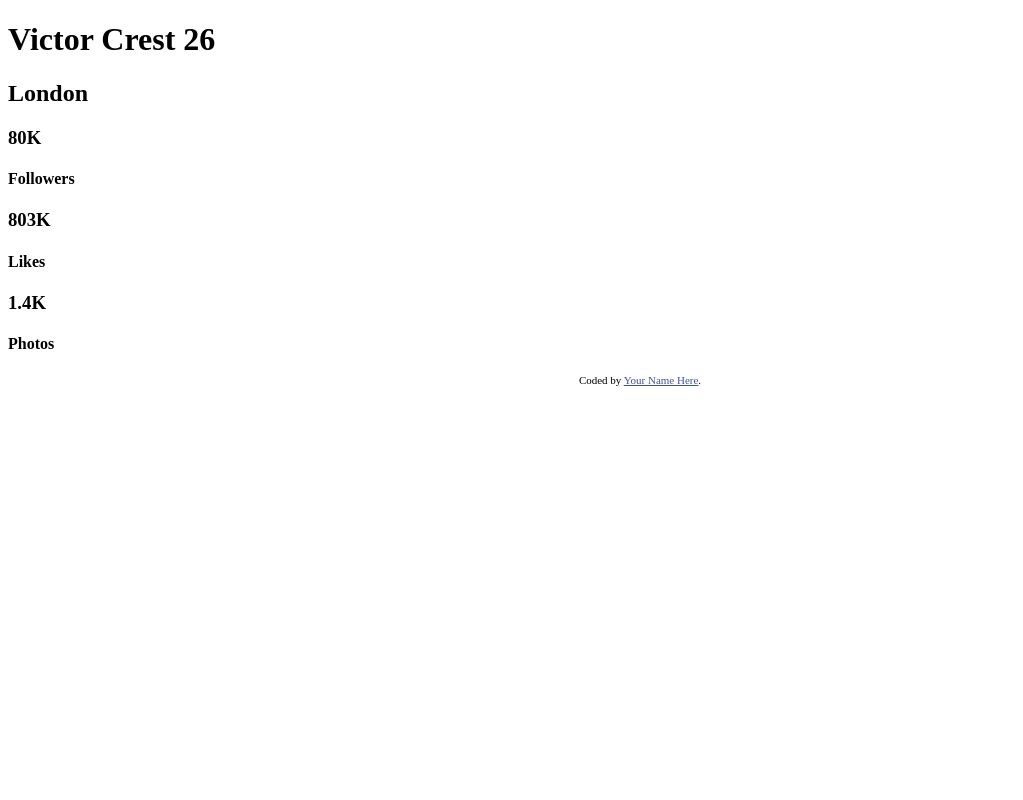
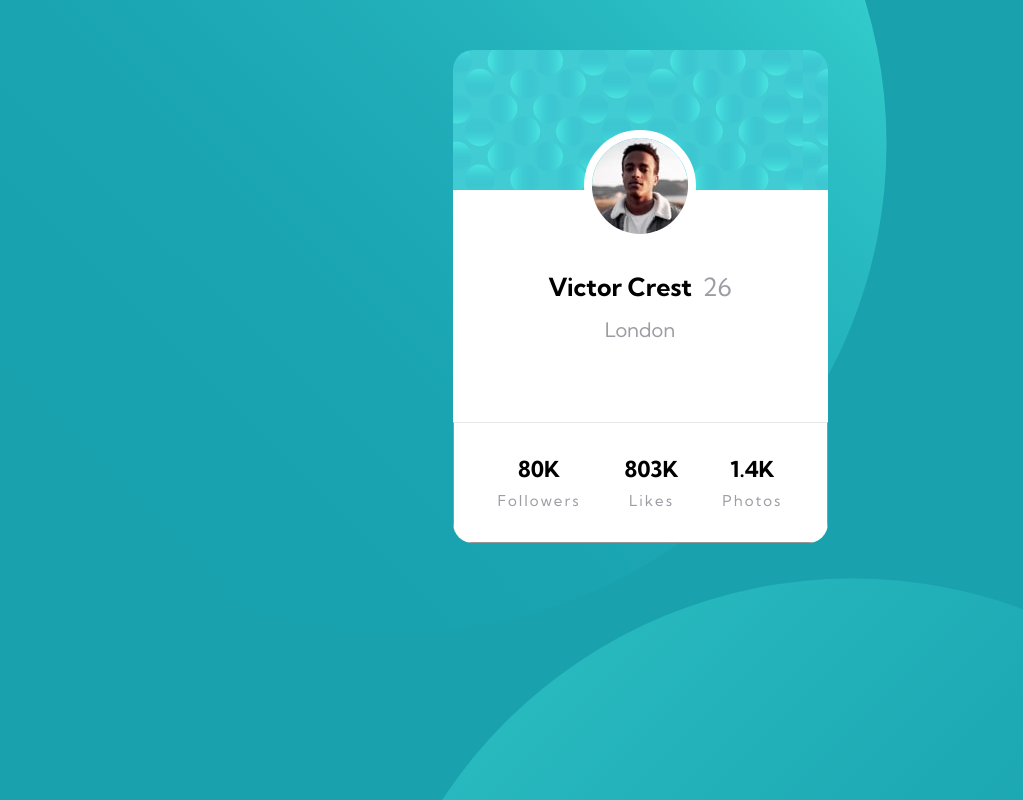
Before and after one commit to victordanielgithub/profile_card_component, a plain HTML site: page index.html in a window 1280 px wide. Shown: the whole page, without its empty margins (0-1023 px from the left). Drawn offline with Linux system fonts and the light colour scheme.

Commit message:
casi terminado

```diff
--- /dev/null
+++ b/css/index.css
@@ -0,0 +1,83 @@
+/* VARIABLES */
+:root {
+	--dark-cyan: hsl(185, 75%, 39%);
+	--very-dark-desaturated-blue: hsl(229, 23%, 23%);
+	--dark-grayish-blue: hsl(227, 10%, 46%);
+	--dark-gray: hsl(0, 0%, 59%);
+}
+
+* {
+	/* border: solid 1px #000; (tipoDeBorde, ancho, color) */
+}
+
+.cuerpo {
+	background-color: var(--dark-cyan);
+	background-image: url('../images/bg-pattern-top.svg'),
+		url('../images/bg-pattern-bottom.svg');
+	background-repeat: no-repeat;
+	background-position: left -30% top 90%, right -20% bottom 250%;
+	margin: 0;
+	padding: 50px;
+	font-family: 'Kumbh Sans', sans-serif;
+	display: flex;
+	justify-content: center;
+}
+
+h1 {
+	color: var(very-dark-desaturated-blue);
+	margin: 0;
+	font-size: 25px;
+	margin-top: 25px;
+}
+
+h1 span {
+	color: #9d9ca3;
+	font-weight: 400;
+	margin-left: 5px;
+}
+
+h2 {
+	color: #9d9ca3;
+	font-weight: 400;
+	font-size: 20px;
+	margin-top: 15px;
+	margin-bottom: 80px;
+}
+
+.card {
+	border-radius: 20px;
+	overflow: hidden; /*para que el contenido del card no se salga... desvordamiento... se oculta */
+	background: white url('../images/bg-pattern-card.svg') repeat-x;
+	/* background-repeat: repeat no-repeat; */
+	text-align: center; /* todo lo que hay dentro del card se centra */
+	padding-top: 80px;
+	max-width: 375px;
+	flex-shrink: 0;
+	flex-grow: 1; /* propiedad de agrandamiento total, a esto le detiene max-width */
+}
+
+.image {
+	border-radius: 50%;
+	border: 8px solid white;
+}
+
+.social {
+	display: flex; /* flex:todo en linea pero se puede distribuir / inline: todo en linea */
+	justify-content: space-evenly; /*center:todo_al_medio, space-beetween: divide el espacio para todos, space-evenly: centra todo*/
+	border: 1px solid var(--dark-gray);
+	border-top: 1px solid #e8e8e8;
+	padding: 10px 0;
+}
+
+h3 {
+	font-size: 22px;
+}
+
+.social h3 span {
+	margin-top: 8px;
+	display: block; /* por defecto biene en linea pero ahora cambia a bloque */
+	color: #9d9ca3;
+	font-weight: 400;
+	font-size: 15px;
+	letter-spacing: 2px;
+}
--- a/index.html
+++ b/index.html
@@ -15,7 +15,7 @@
 		<title>Profile card component</title>
 
 		<!-- Feel free to remove these styles or customise in your own stylesheet 👍 -->
-		<style>
+		<!-- <style>
 			.attribution {
 				font-size: 11px;
 				text-align: center;
@@ -23,20 +23,41 @@
 			.attribution a {
 				color: hsl(228, 45%, 44%);
 			}
-		</style>
+		</style> -->
+		<link rel="stylesheet" href="css/index.css" />
+		<link rel="preconnect" href="https://fonts.gstatic.com" />
+		<link
+			href="https://fonts.googleapis.com/css2?family=Kumbh+Sans:wght@400;700&display=swap"
+			rel="stylesheet"
+		/>
 	</head>
-	<body>
-		<h1>Victor Crest <span>26</span></h1>
-		<h2>London</h2>
+	<body class="cuerpo">
+		<main class="card">
+			<img
+				class="image"
+				id="image_victor"
+				src="./images/image-victor.jpg"
+				alt=""
+			/>
+			<h1>Victor Crest <span>26</span></h1>
+			<h2>London</h2>
 
-		<h3>80K</h3>
-		<h4>Followers</h4>
+			<div class="div social">
+				<h3>
+					80K
+					<span>Followers</span>
+				</h3>
 
-		<h3>803K</h3>
-		<h4>Likes</h4>
+				<h3>
+					803K
+					<span>Likes</span>
+				</h3>
 
-		<h3>1.4K</h3>
-		<h4>Photos</h4>
-		<div class="attribution">Coded by <a href="#">Your Name Here</a>.</div>
+				<h3>
+					1.4K
+					<span>Photos</span>
+				</h3>
+			</div>
+		</main>
 	</body>
 </html>
```
